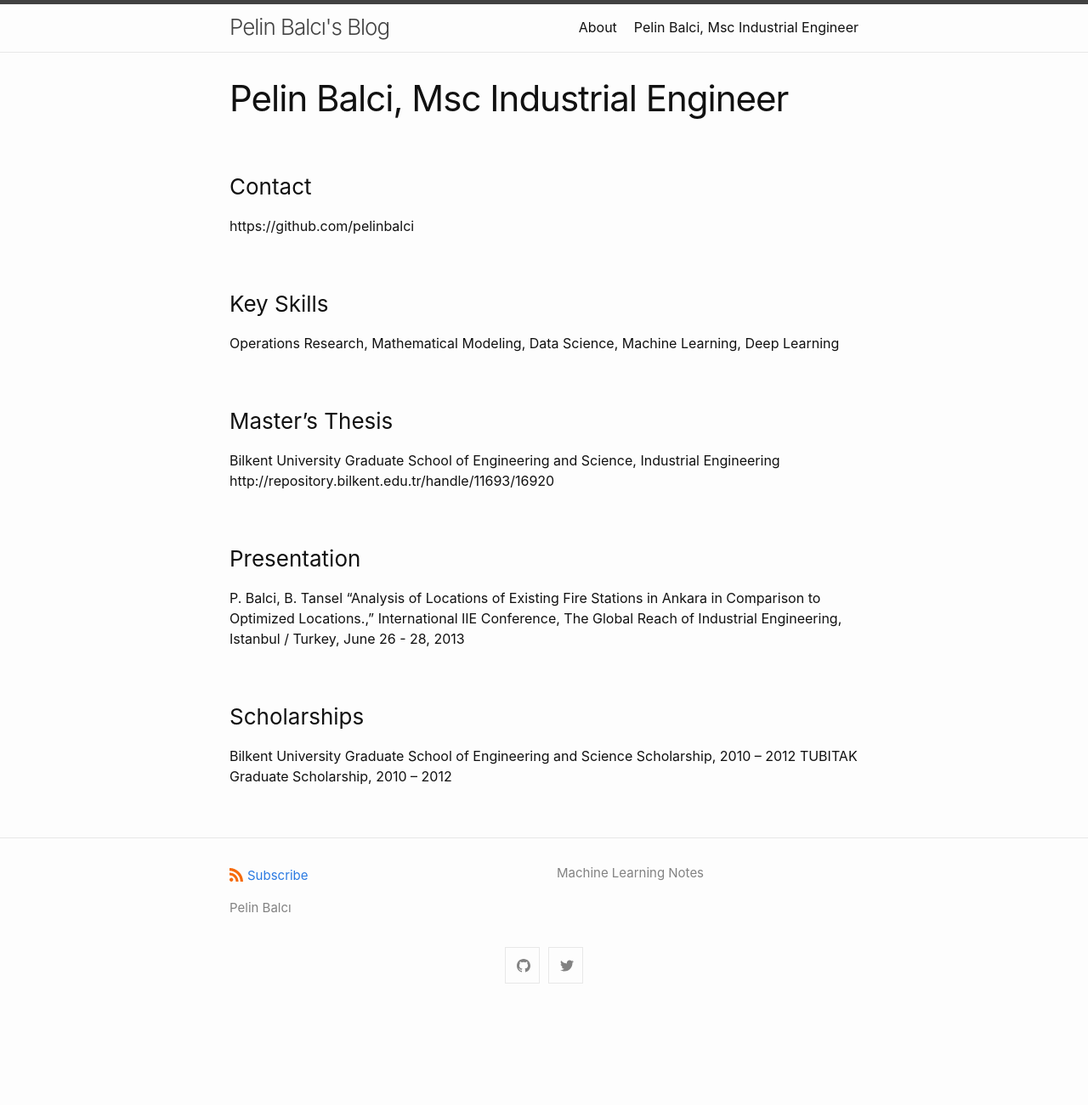
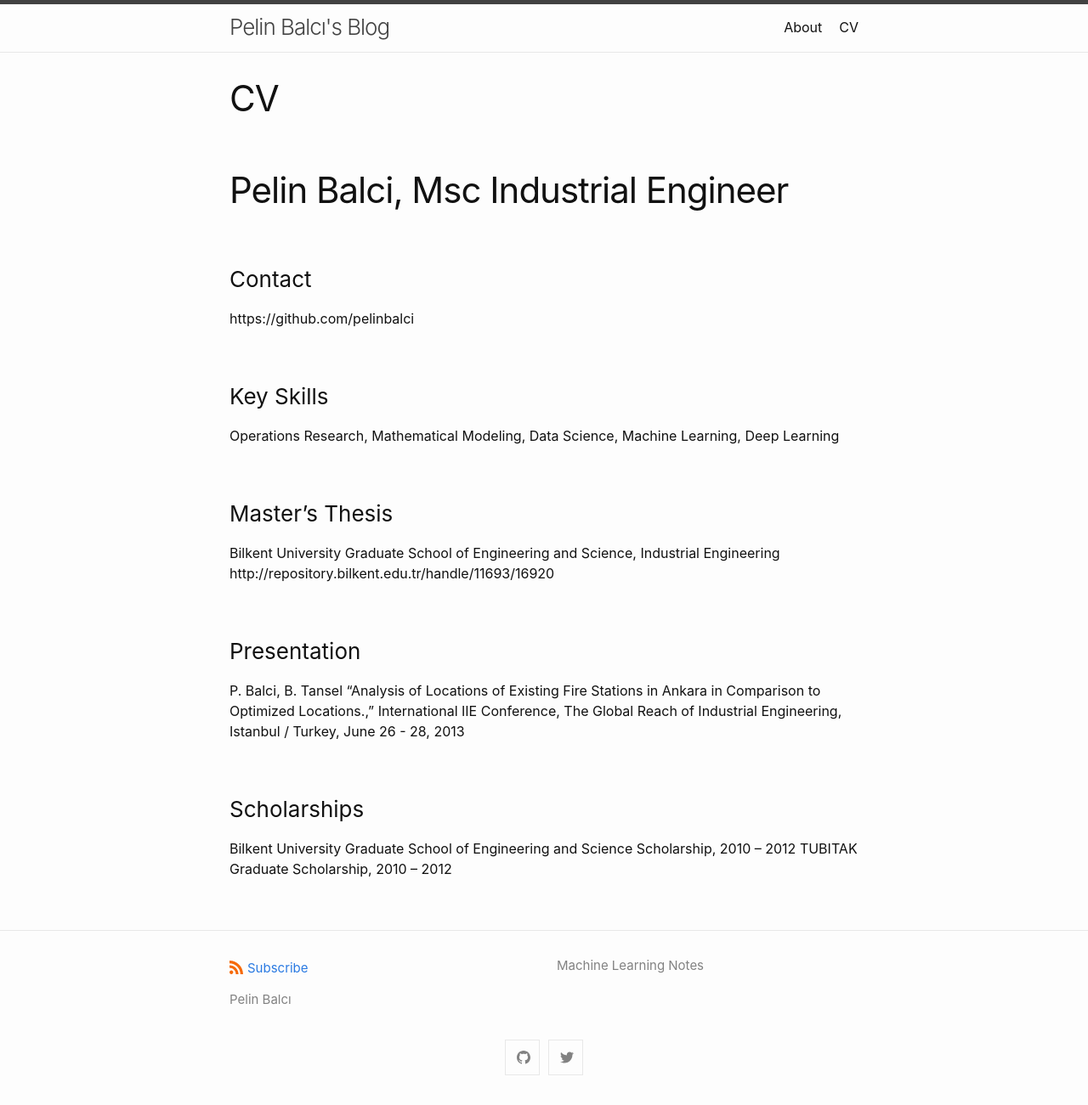
Before and after one commit to pelinbalci/pelinbalci.github.io, a Jekyll site: the page built from CV.md, in a window 1280 px wide. Shown: the whole page at 85% size. Built offline with Jekyll 4.4.1, drawn with Linux system fonts in a browser that asks for light colours; before the commit the page ends 1193 px from its top, so only the background shows below that.

Commit message:
fix title

```diff
--- a/CV.md
+++ b/CV.md
@@ -1,8 +1,10 @@
 ---
 layout: page
-title: Pelin Balci, Msc Industrial Engineer
+title: CV
 permalink: /CV/
 ---
+
+# Pelin Balci, Msc Industrial Engineer
 
 ### Contact
 
```
